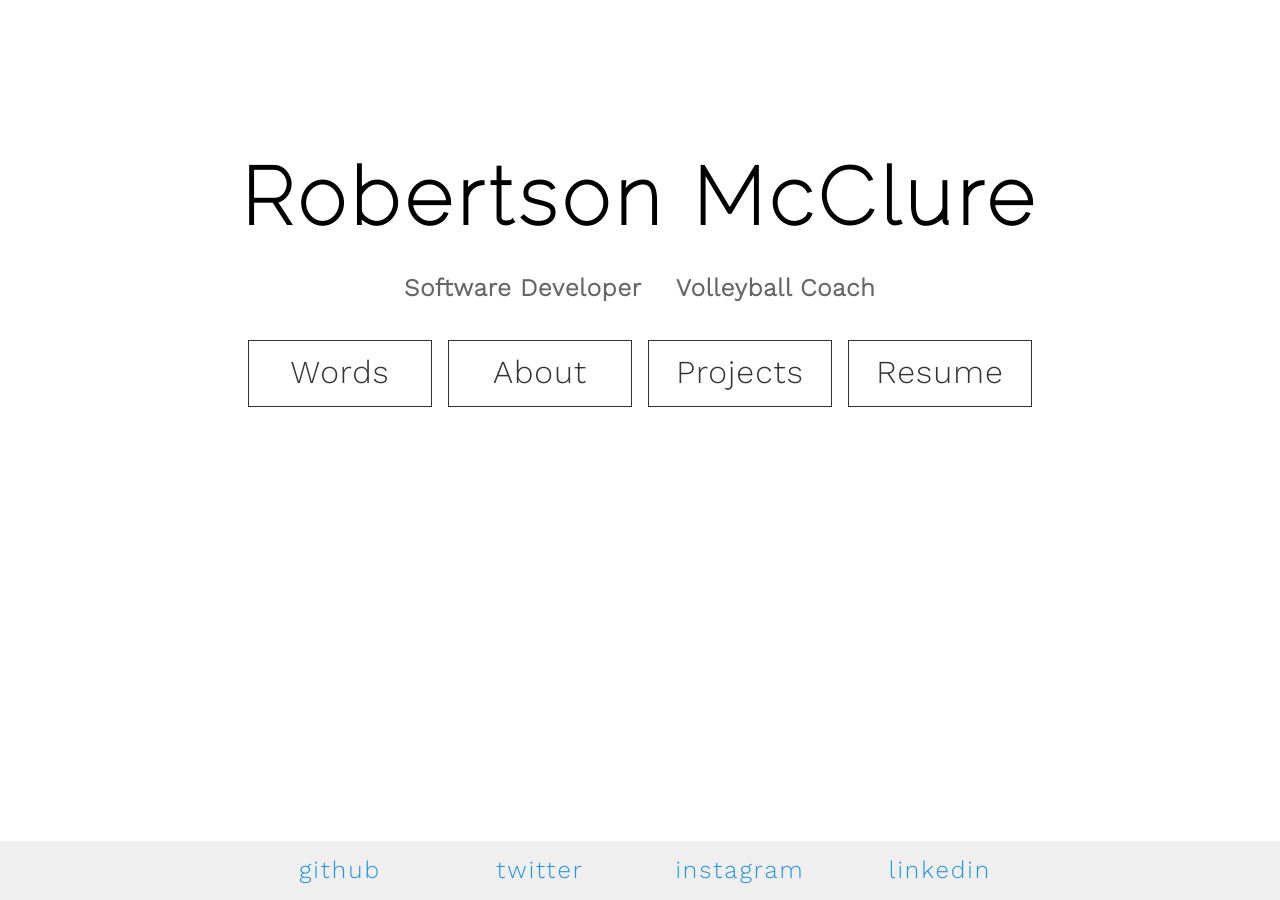
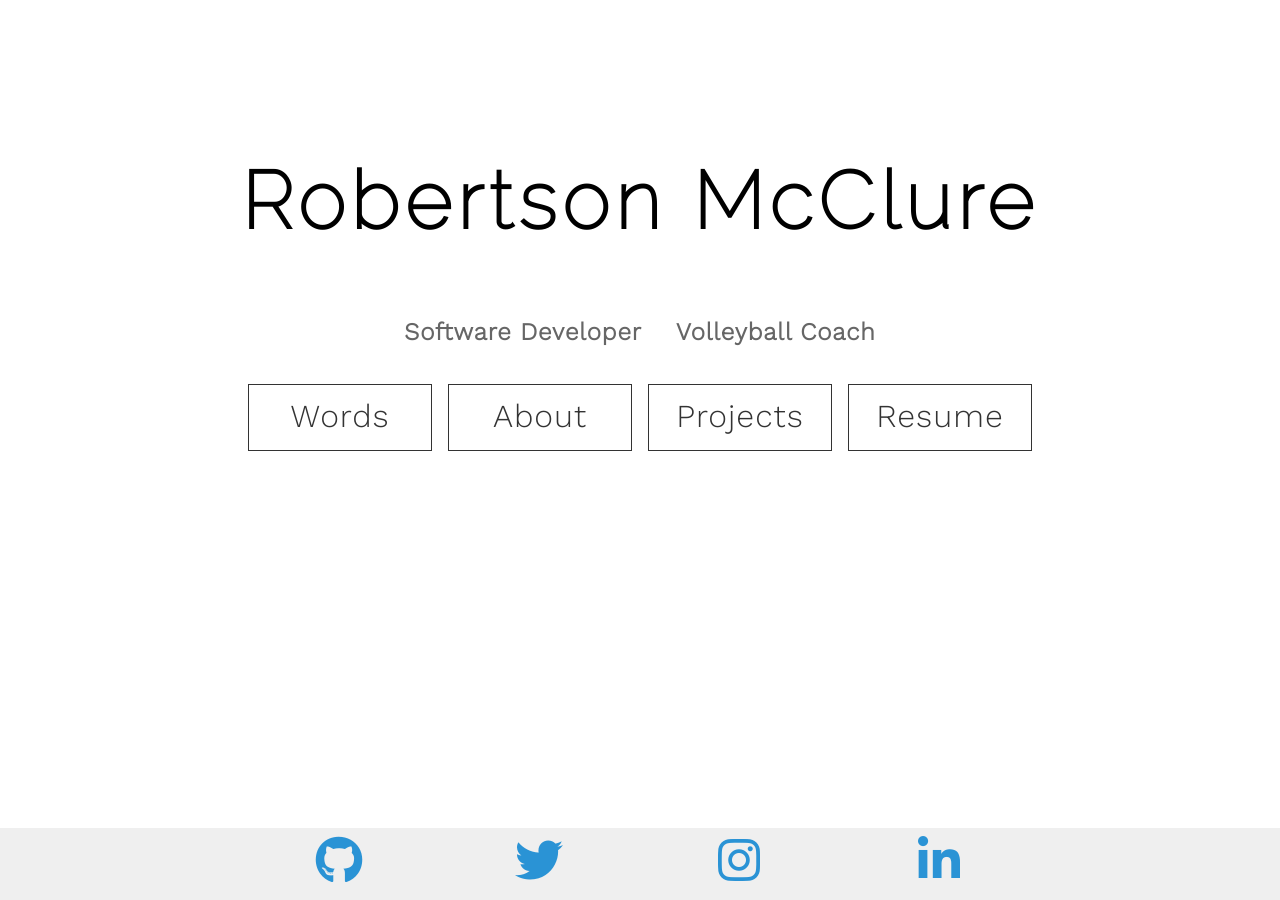
Before and after one commit to robertsonmcclure/robertsonmcclure.github.io, a Jekyll site: the page built from index.md, in a window 1280 px wide. Built offline with Jekyll 4.4.1, drawn with Linux system fonts in a browser that asks for light colours; nearby versions of some CDN libraries.

Commit message:
mobile responsive

```diff
--- a/_config.yml
+++ b/_config.yml
@@ -7,13 +7,13 @@
 sass:
   style: compressed
 social:
-  - account: github
+  - account: fa-github
     link: https://github.com/robertsonmcclure
-  - account: twitter
+  - account: fa-twitter
     link: https://twitter.com/robertsonmcclur
-  - account: instagram
+  - account: fa-instagram
     link: https://instagram.com/robertsonmcclure
-  - account: linkedin
+  - account: fa-linkedin
     link: https://linkedin.com/in/robertsonmcclure
 collections:
 - projects
--- a/_includes/footer.html
+++ b/_includes/footer.html
@@ -2,7 +2,7 @@
   <ul>
     {% for social in site.social %}
     <li>
-      <a href="{{ social.link }}" target="_blank">{{ social.account }}</a>
+      <a href="{{ social.link }}" target="_blank"><i class="fa {{ social.account }} fa-2x" aria-hidden="true"></i></a>
     </li>
     {% endfor %}
   </ul>
--- a/_includes/head.html
+++ b/_includes/head.html
@@ -21,4 +21,5 @@
 
   <link href='http://fonts.googleapis.com/css?family=Raleway:100|Work+Sans:300' rel='stylesheet' type='text/css'>
   <link rel="stylesheet" href="/style/main.css" />
+  <script src="https://use.fontawesome.com/666517a68a.js"></script>
 </head>
--- a/_layouts/landing.html
+++ b/_layouts/landing.html
@@ -14,4 +14,5 @@
     <li><a href="{{ site.url }}/projects">Projects</a></li>
     <li><a href="{{ site.url }}/resume.pdf" target="_blank">Resume</a></li>
   </ul>
+  <div style="clear:both;"></div>
 </header>
--- a/style/main.scss
+++ b/style/main.scss
@@ -13,6 +13,7 @@
   position: relative;
   margin: 0;
   min-height: 100%;
+  box-sizing: border-box;
 }
 
 h2,h3,h4,h5,h6,span,p,ul,li,ol {
@@ -68,9 +69,12 @@
 
 header {
   font-family: 'Raleway', Helvetica, Arial, sans-serif;
-  width: 50em;
-  padding-top: 6em;
+  width: 100%;
+  max-width: 800px;
+  padding-top: 100px;
   margin: auto;
+  box-sizing: border-box;
+  padding-bottom: 100px;
   a {
     padding: 2%;
     display: block;
@@ -85,7 +89,7 @@
     letter-spacing: 6px;
     text-align: center;
     font-size: 5em;
-    margin-bottom: 30px;
+    margin-bottom: 70px;
   }
   .about {
     text-align: center;
@@ -100,9 +104,10 @@
     list-style-type: none;
     padding-left: 0;
     text-align: center;
-    width: 50em;
+    width: 100%;
     margin: auto;
     letter-spacing: 2px;
+    overflow: auto;
     li {
       float: left;
       width: 23%;
@@ -113,9 +118,10 @@
 }
 
 .container {
-  width: 50em;
-  padding-top: 2em;
-  padding-bottom: 150px;
+  width: 100%;
+  max-width: 800px;
+  padding: 50px 40px 100px 40px;
+  box-sizing: border-box;
   margin: 0 auto;
   text-align: center;
   h1,h2,h3 {
@@ -148,6 +154,7 @@
 
 footer {
   position: absolute;
+  overflow: auto;
   right: 0;
   bottom: 0;
   left: 0;
@@ -157,7 +164,8 @@
     list-style-type: none;
     padding-left: 0;
     text-align: center;
-    width: 50em;
+    width: 100%;
+    max-width: 800px;
     margin: auto;
     li {
       letter-spacing: 2px;
@@ -168,3 +176,16 @@
     }
   }
 }
+
+@media only screen and (max-width: 640px) {
+  header {
+    h1 {
+      font-size: 3em;
+    }
+    ul {
+      li {
+        width: 98%;
+      }
+    }
+  }
+}
```
